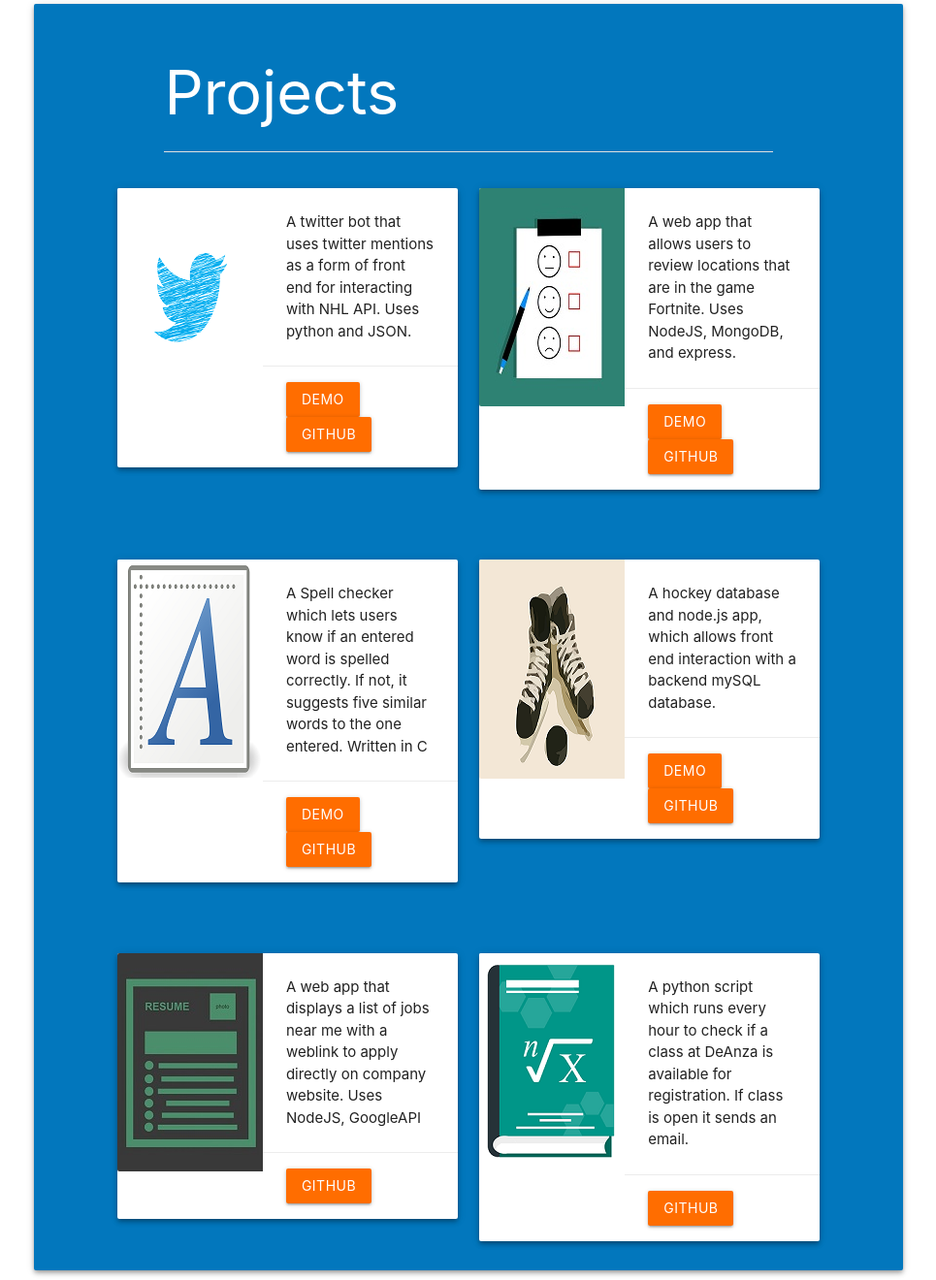
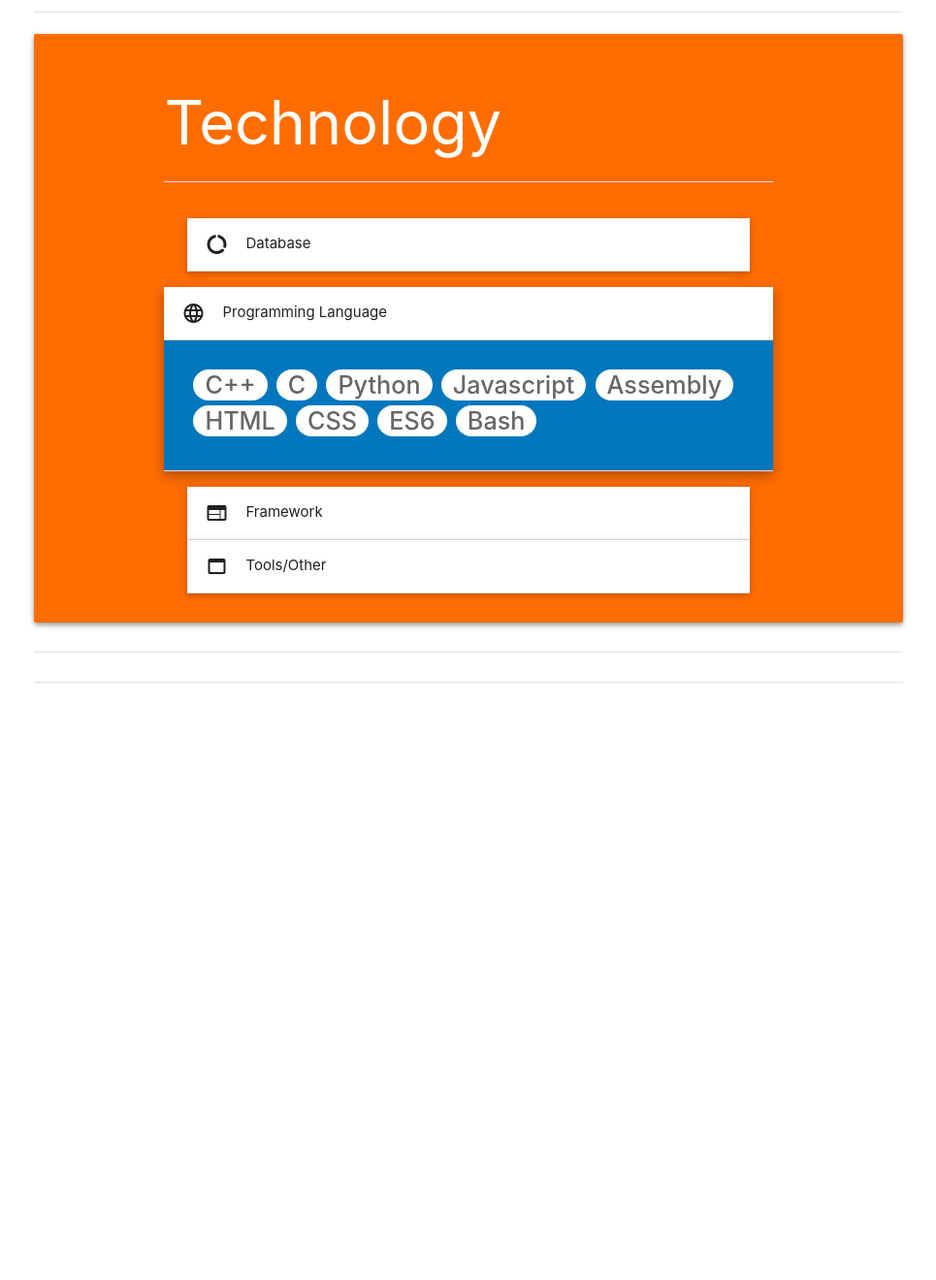
Before and after one commit to jaspalsb/jaspalsb.github.io, a plain HTML site: page index.html in a window 1280 px wide. Shown: the part 1420-2740 px from the top of the page at 97% size, without its empty margins (157-1122 px from the left). After the commit the page ends 2139 px from the top, so only its background shows below. Drawn offline with nearby package versions, Linux system fonts and the light colour scheme.

Commit message:
Update index.html

```diff
--- a/index.html
+++ b/index.html
@@ -102,114 +102,7 @@
     </div>
   </div>
 </div>
-<div class="container">
-  <div class="card light-blue darken-3 z-depth-2">
-    <div class="section container">
-      <h1 class="white-text">Projects</h1>
-          <div class="divider scrollspy" id="project"></div>
-    </div>
-    <div class="row section">
-      <div class="col s5 offset-s1">
-      <div class="card horizontal z-depth-2">
-      <div class="card-image">
-        <img class="circle responsive-img" src="img/twitter_project.png">
-      </div>
-      <div class="card-stacked">
-        <div class="card-content">
-          <p>A twitter bot that uses twitter mentions as a form of front end for interacting with NHL API. Uses python and JSON.</p>
-        </div>
-        <div class="card-action">
-          <a href="https://twitter.com/hockey_project" class="waves-effect waves-light btn orange accent-4">Demo</a>
-          <a href="https://github.com/jaspalsb/hockey-twitter-bot" class="waves-effect waves-light btn orange accent-4">Github</a>
-        </div>
-      </div>
-    </div>
-      </div>
-      <div class="col s5">
-      <div class="card horizontal z-depth-2">
-      <div class="card-image">
-        <img class="circle responsive-img" src="img/fn_project.png">
-      </div>
-      <div class="card-stacked">
-        <div class="card-content">
-          <p>A web app that allows users to review locations that are in the game Fortnite. Uses NodeJS, MongoDB, and express.</p>
-        </div>
-        <div class="card-action">
-          <a href="" class="waves-effect waves-light btn orange accent-4">Demo</a>
-          <a href="" class="waves-effect waves-light btn orange accent-4">Github</a>
-        </div>
-      </div>
-    </div>
-      </div>
-    </div>
-    <div class="row section">
-      <div class="col s5 offset-s1">
-      <div class="card horizontal z-depth-2">
-      <div class="card-image">
-        <img class="circle responsive-img" src="img/spell_project.png">
-      </div>
-      <div class="card-stacked">
-        <div class="card-content">
-          <p>A Spell checker which lets users know if an entered word is spelled correctly. If not, it suggests five similar words to the one entered. Written in C</p>
-        </div>
-        <div class="card-action">
-          <a href="https://jaspalbainiwal.me" class="waves-effect waves-light btn orange accent-4">demo</a>
-          <a href="https://github.com/jaspalsb/Spell-check" class="waves-effect waves-light btn orange accent-4">Github</a>
-        </div>
-      </div>
-    </div>
-      </div>
-      <div class="col s5">
-      <div class="card horizontal z-depth-2">
-      <div class="card-image">
-        <img class="circle responsive-img" src="img/hockey_project.png">
-      </div>
-      <div class="card-stacked">
-        <div class="card-content">
-          <p>A hockey database and node.js app, which allows front end interaction with a backend mySQL database.</p>
-        </div>
-        <div class="card-action">
-          <a href="https://hockey-project.herokuapp.com/" class="waves-effect waves-light btn orange accent-4">Demo</a>
-          <a href="https://github.com/jaspalsb/hockey_database_project" class="waves-effect waves-light btn orange accent-4">Github</a>
-        </div>
-      </div>
-    </div>
-      </div>
-    </div>
-    <div class="row section">
-      <div class="col s5 offset-s1">
-      <div class="card horizontal z-depth-2">
-      <div class="card-image">
-        <img class="circle responsive-img" src="img/job_project.png">
-      </div>
-      <div class="card-stacked">
-        <div class="card-content">
-          <p>A web app that displays a list of jobs near me with a weblink to apply directly on company website. Uses NodeJS, GoogleAPI</p>
-        </div>
-        <div class="card-action">
-          <a href="https://github.com/jaspalsb/job-helper" class="waves-effect waves-light btn orange accent-4">Github</a>
-        </div>
-      </div>
-    </div>
-      </div>
-      <div class="col s5">
-      <div class="card horizontal z-depth-2">
-      <div class="card-image">
-        <img class="circle responsive-img" src="img/course_project.png">
-      </div>
-      <div class="card-stacked">
-        <div class="card-content">
-          <p>A python script which runs every hour to check if a class at DeAnza is available for registration. If class is open it sends an email.</p>
-        </div>
-        <div class="card-action">
-          <a href="https://github.com/jaspalsb/course_availability_checker" class="waves-effect waves-light btn orange accent-4">Github</a>
-        </div>
-      </div>
-    </div>
-      </div>
-    </div>
-  </div>
-</div>
+
 <div>
   <div class="section">
     <div class="divider container">
```
